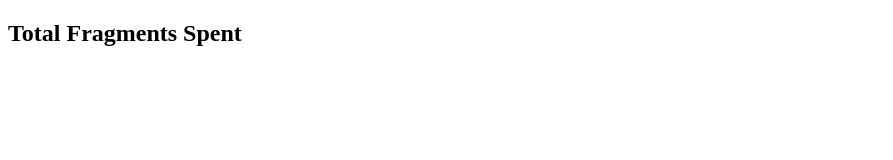
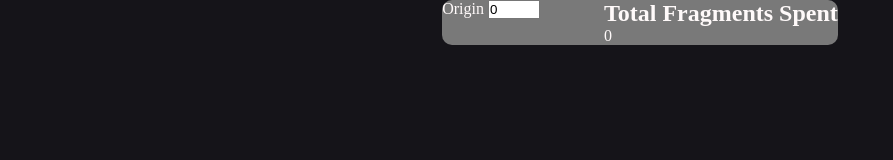
Before and after one commit to GeoCort/Fragment-Calculator-lol, a plain HTML site: page index.html in a window 1280 px wide. Shown: the whole page, without its empty margins (0-893 px from the left). Drawn offline with Linux system fonts and the light colour scheme.

Commit message:
Added logic for fragments and basic style

```diff
--- a/index.html
+++ b/index.html
@@ -7,12 +7,17 @@
     <title>Fragment Calculator</title>
 </head>
 <body>
-    <div class="frag-c">
-        <section></section>
-        <section>
-            <h1 >Total Fragments Spent</h1>
-            <span id="totalFrag" ></span>
-        </section>
+    <div class="container">
+        <div class="frag-c">
+            <section>
+                <label for="Origin">Origin</label>
+                <input name="Origin" id="origin" type="number" min="0" max="30" value="0" >
+            </section>
+            <section>
+                <h1 >Total Fragments Spent</h1>
+                <span id="totalFrag" >0</span>
+            </section>
+        </div>
     </div>
     <script src="script.js"></script>
 </body>
--- a/script.js
+++ b/script.js
@@ -0,0 +1,31 @@
+//origin fragment cost for initial origin
+// 100 replaces 0 for future origins
+origin_table =[0,30,35,40,45,50,55,60,65,200,80,90,100,110,120,130,140,150,160,350,170,180,190,200,210,220,230,240,250,500];
+//hexa skill table
+hexaSkillTable = [50,15 ,18,20,23,25,28.30,33,100,40,45,50,55,60,65,70,75,80,175,85,90,95,100,105,110,115,120,125,250]
+//Hexa Boost Cores
+hexaCoreTable = [75,23,27,30,34,38,42,45,49,150,60,68,75,83,90,98,105,113,120,263,128,135,143,150,158,165,173,180,188,375]
+
+
+let origin = document.getElementById("origin")
+let totalFrags = document.getElementById("totalFrag")
+// totalFrags.textContent
+console.log(origin.value)
+
+origin.addEventListener("change",()=>{
+
+    calc(parseInt(origin.value))
+})
+
+function calc(origin=0, mastery=0,boost1=0,boost2=0,boost3=0,boost4=0){
+    let total =0;
+    let totalOrigin =
+    total+= origin_table[origin]
+    totalFrags.innerText=`${total}`
+}
+
+function sumTable(arr, level){
+    for(let i =0; i < level; i++){
+
+    }
+}
--- a/style.css
+++ b/style.css
@@ -0,0 +1,22 @@
+*{
+    margin:0;
+    padding: 0;
+    box-sizing: border-box;
+}
+body{
+    background-color: #151419;
+    color:snow;
+}
+.container{
+    display: flex;
+    justify-content: center;
+    align-items: center;
+}
+.frag-c{
+    background-color: #797979;
+    max-width: 600px;
+    max-height: 600px;
+    display:flex;
+    gap:4rem;
+    border-radius: 10px;
+}
```
